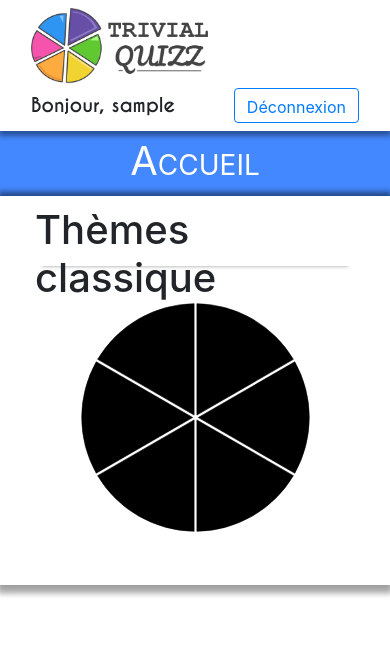
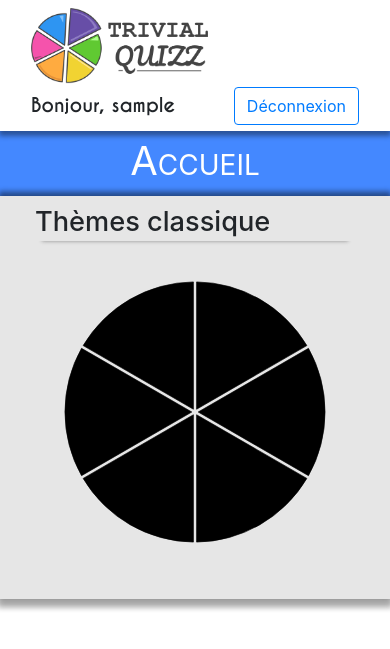
Before and after one commit to RomainBnfn/TrivialQuizz, a PHP site: page / in a window 390 px wide. Shown: the top 649 px of the page. Run offline with PHP 8.4, Linux system fonts and the light colour scheme; the visitor is signed in with stand-in values (Sample User, id 1); data that the repository does not hold is empty; some libraries are stand-ins or nearby versions.

Commit message:
index responsive - theme custom avec card bootstrap

```diff
--- a/trivialquizz/bdd/structure.sql
+++ b/trivialquizz/bdd/structure.sql
@@ -19,7 +19,7 @@ CREATE TABLE theme
   th_id INTEGER NOT NULL PRIMARY KEY AUTO_INCREMENT,
   th_nom VARCHAR(50) NOT NULL,
   th_couleur VARCHAR(7) NOT NULL,
-  th_description VARCHAR(1000),
+  th_description VARCHAR(500),
   th_is_principal BIT(1)
 ) engine=innodb character set utf8 collate utf8_unicode_ci;
 
--- a/trivialquizz/css/style-base.css
+++ b/trivialquizz/css/style-base.css
@@ -8,10 +8,8 @@
   src: url("../font/CaviarDreams/CaviarDreams_Bold.ttf") format('truetype');
   font-weight: bold;
 }
-a
-{
-  text-decoration: none;
-}
+
+/*** navbar ***/
 .img-logo {
 	max-height: 80px;
   height: 80px;
@@ -33,11 +31,21 @@ a
   height: 35px;
   width: max-content;
 }
-#hello-navbar a
+#hello-navbar a:link
 {
-  height: auto;
+  text-decoration: none;
+}
+nav {
+  box-shadow: 0px 4px 5px 1px rgba(0, 0, 0, .4);
+}
+
+
+/*** Multi usage ***/
+.center
+{
   display: flex;
   justify-content: center;
+  align-items: center;
 }
 .bandeau-principal{
 	height: 65px;
@@ -57,24 +65,12 @@ a
 	width: auto;
 	justify-content: center;
 }
-@media (max-width: 800px) {
-  .cadre-central{
-    width: 100% !important;
-  }
-}
-@media (min-width: 801px) and (max-width: 1200px) {
-  .cadre-central{
-    width: 80% !important;
-  }
-}
 .cadre-central{
 	box-shadow: 2px 5px 6px 3px rgba(0, 0, 0, .2), -2px 5px 6px 3px rgba(0, 0, 0, .2);
 	width: 60%;
 	height: 100%;
-	padding-left: 20px;
-	padding-right: 20px;
-	padding-top: 10px;
-	padding-bottom: 15px;
+	padding: 10px 20px 15px 20px;
+  background-color: rgb(230,230,230);
 }
 .titre1, .titre2{
 	display: flex;
@@ -99,15 +95,34 @@ a
 .titre-shadow{
 	box-shadow: 0px 7px 4px -7px rgba(0,0,0,.4);
 }
-nav {
-	box-shadow: 0px 4px 5px 1px rgba(0, 0, 0, .4);
-}
 label
 {
 	display: block;
 	width: 100px;
 	float: left;
 }
+/* medium screen */
+@media (min-width: 801px) and (max-width: 1200px) {
+  .cadre-central{
+    width: 80% !important;
+  }
+  .titre1{
+    font-size: 2rem;
+    height: 45px;
+  }
+}
+/* small screen */
+@media (max-width: 800px) {
+  .cadre-central{
+    width: 100% !important;
+  }
+  .titre1{
+    font-size: 1.7rem;
+    height: 35px;
+  }
+}
+
+/*** utilisé dans log et register ***/
 .form-padding
 {
   padding: 5% 0 5% 0;
--- a/trivialquizz/css/style-index.css
+++ b/trivialquizz/css/style-index.css
@@ -1,3 +1,9 @@
+:root
+{
+    --line-height-card: 20px;
+}
+
+/*** partie thème de base ***/
 .bt-theme
 {
   cursor: pointer;
@@ -11,15 +17,9 @@
 {
   #roue-theme-classique
   {
-    height: 70vw;
-    width: 70vw;
+    height: 80vw;
+    width: 80vw;
   }
-}
-.center
-{
-  display: flex;
-  justify-content: center;
-  align-items: center;
 }
 text
 {
@@ -28,41 +28,7 @@ text
 }
 #th-desc
 {
-  height: 0;
-  transition: 0.6s;
-  overflow: hidden;
-  font-size: 17px;
-}
-#container-th-custom-btn
-{
-  padding: 2vw;
-  display: flex;
-  justify-content: space-around;
-  flex-wrap: wrap;
-}
-.th-custom-btn
-{
-  margin-top: 2vw;
-  border-radius: 12px;
-  height: 13vw;
-  width: 20vw;
-  box-shadow: 3px 4px 5px rgba(20,20,20,.5);
-}
-.th-custom-btn:link
-{
-  text-decoration: none;
-}
-.th-custom-btn > p
-{
-  color: white;
-  font-family: "CaviarDreams";
-  font-weight: bold;
-  font-size: 1.5vw;
-  transform: translateY(25%);
-}
-.th-custom-btn:hover
-{
-  box-shadow: 2px 2px 5px rgba(20,20,20,.5);
+  height: 100%;
 }
 #btn-quizz-smartphone
 {
@@ -73,3 +39,37 @@ text
   font-weight: bold;
   transition: 0.5s;
 }
+
+/** partie thème custom ***/
+.card
+{
+  box-shadow: 3px 4px 5px rgba(20,20,20,.4);
+  max-height: 250px;
+}
+.card:hover
+{
+  box-shadow: 2px 2px 5px rgba(20,20,20,.4);
+}
+.card:link
+{
+  text-decoration: none;
+}
+.card p
+{
+  color: white;
+  font-family: "CaviarDreams";
+  overflow: hidden;
+  max-height: calc(var(--line-height-card)*9);
+  line-height: var(--line-height-card);
+}
+@media (max-width: 575px) {
+    .card p
+    {
+      max-height: calc(var(--line-height-card)*7);
+    }
+}
+.card-text:first-child
+{
+  font-weight: bold;
+  font-size: 1.4rem;
+}
--- a/trivialquizz/include/navbar.php
+++ b/trivialquizz/include/navbar.php
@@ -52,7 +52,7 @@
     ?>
       <div id="hello-navbar">
         <p><?=$hello_txt?></p>
-        <a href="?unlog=true">
+        <a class="center" href="?unlog=true">
           <button type="button" class="btn btn-outline-primary" name="unlog">Déconnexion</button>
         </a>
       </div>
--- a/trivialquizz/index.php
+++ b/trivialquizz/index.php
@@ -82,13 +82,16 @@
       ?>
       <article class="container">
         <h1 class="titre1">Thèmes personnalisés</h1>
-        <div id="container-th-custom-btn">
+        <div class="card-columns">
         <?php
           for($i=0;$i<count($th_custom);$i=$i+1){
             ?>
-            <a href="quizz-choice.php?theme=<?=$th_custom[$i]['id']?>" class="th-custom-btn center" style="background-color: <?=$th_custom[$i]['couleur']?>" >
-              <p class="center"><?=$th_custom[$i]['nom']?></p>
-            </a>
+              <a class="card" href="quizz-choice.php?theme=<?=$th_custom[$i]['id']?>" style="background-color: <?=$th_custom[$i]['couleur']?>">
+                <div class="card-body text-center">
+                  <p class="card-text"><?=$th_custom[$i]['nom']?></p>
+                  <p class="card-text">Lorem ipsum dolor sit amet, consectetur adipisicing elit, sed do eiusmod tempor incididunt ut labore et dolore magna aliqua. Ut enim ad minim veniam, quis nostrud exercitation ullamco laboris nisi ut aliquip ex ea commodo consequat. Duis aute irure dolor in reprehenderit in voluptate velit esse cillum dolore eu fugiat nulla pariatur. Excepteur sint occaecat cupidatat non proident, sunt in culpa qui officia deserunt mollit anim id est laborum.<?=$th_custom[$i]['desc']?></p>
+                </div>
+              </a>
             <?php
           }
         ?>
--- a/trivialquizz/js/animation_roue.js
+++ b/trivialquizz/js/animation_roue.js
@@ -75,13 +75,11 @@ function focusTheme(themeNumber){
 function displayDescTheme(description){
   var paragraphe = document.getElementById("th-desc");
   paragraphe.textContent = description;
-  paragraphe.style.height = "50px";
 }
 
 function undisplayDescTheme(){
   var paragraphe = document.getElementById("th-desc");
   paragraphe.textContent = "";
-  paragraphe.style.height = "0px";
 }
 
 function displayButtonTheme(themeNumber){
```
